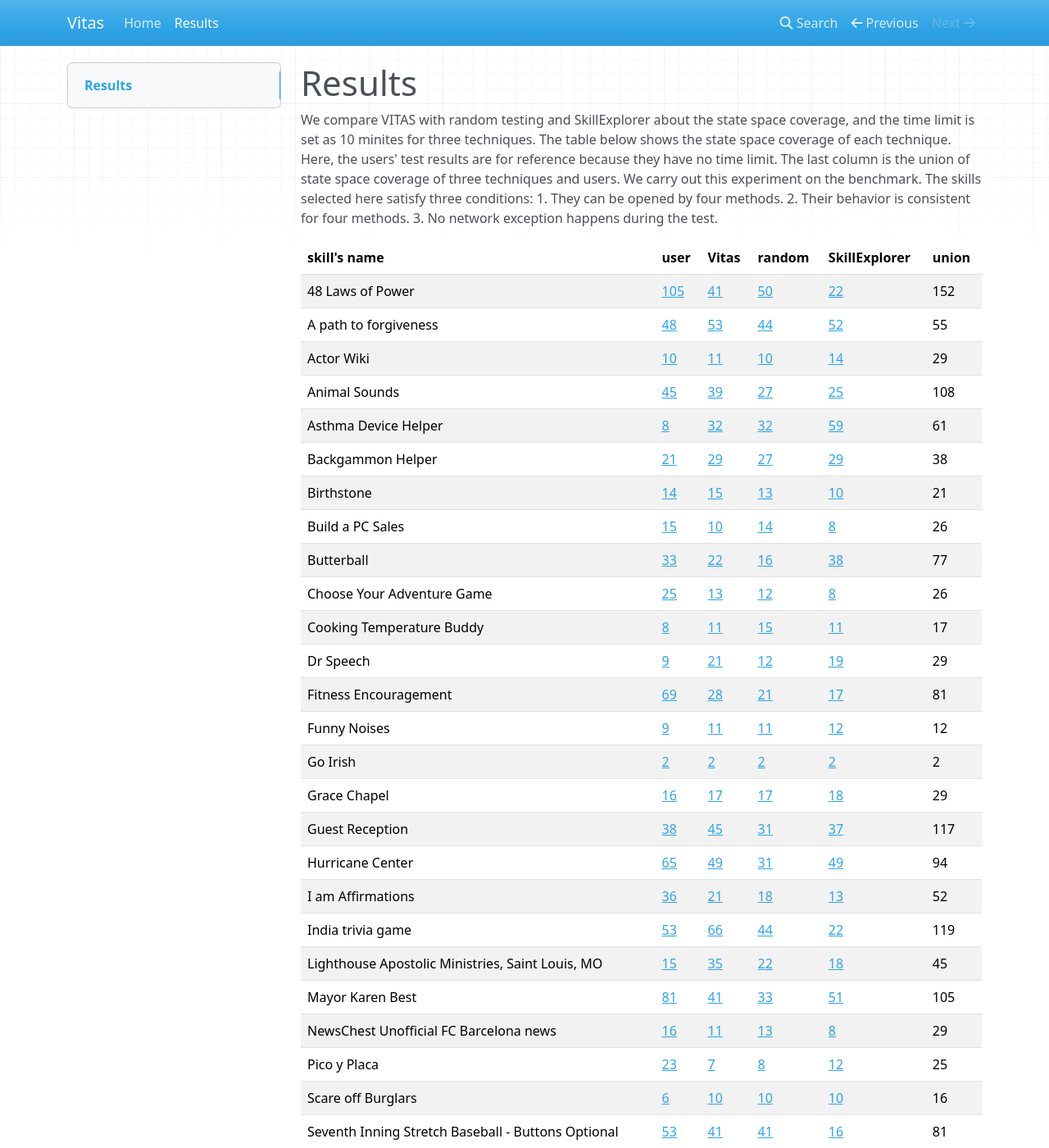
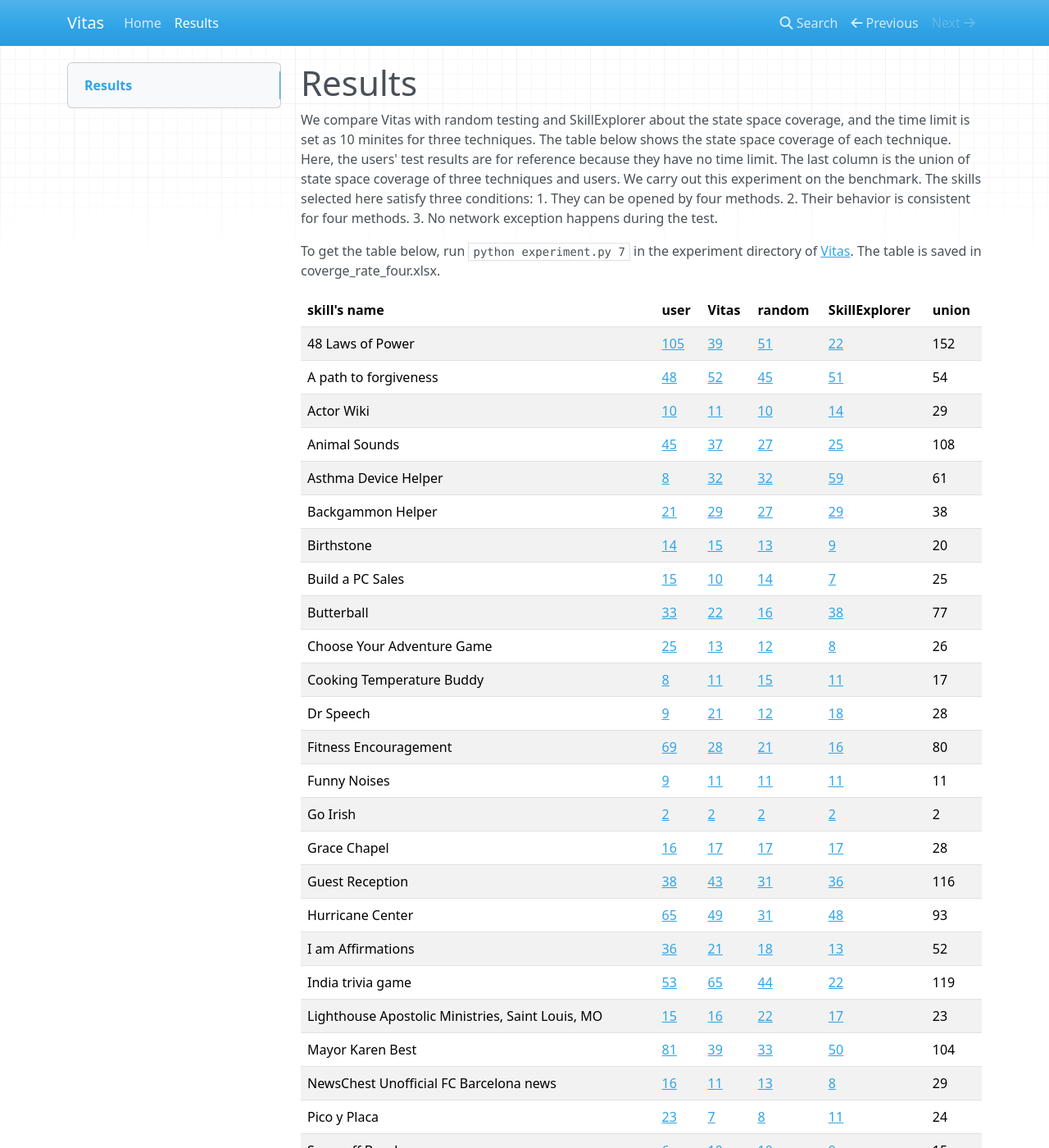
Before and after one commit to lswchina/web, an MkDocs documentation site: the page built from docs/result.md, in a window 1280 px wide and 1400 px high. Shown: the whole window at 82% size. Built offline with MkDocs 1.6.1, drawn with Linux system fonts in a browser that asks for light colours; nearby versions of some CDN libraries; some of the changed text lies outside the part shown.

Commit message:
add experiment

````diff
--- a/docs/comparison/Vitas/Lighthouse_Apostolic_Ministries_Saint_Louis_MO.txt
+++ b/docs/comparison/Vitas/Lighthouse_Apostolic_Ministries_Saint_Louis_MO.txt
@@ -30,7 +30,7 @@ Come visit us. Worship Services are Sunday Morning at 11  We hope you visit us s
 No
 Come back anytime by saying Alexa, open Lighthouse Apostolic Ministries of God Church. Thanks for stopping by, We hope to see you soon and have a blessed day.
 Help to hear more options
-<--skill exit-->Sorry I couldn't understand, but I may have a few recommendations. First , There's a skill called Hearing by Audio optics. You can say, try it. Or hear
+<--skill exit-->Sorry I couldn't understand, but I may have a few recommendations. First , There's a skill called Hearing by Audio optics. You can say, try it.
 
 round 3:
 Alexa open lighthouse apostolic ministries
--- a/docs/result.md
+++ b/docs/result.md
@@ -1,50 +1,52 @@
 # Results
 
-We compare VITAS with random testing and SkillExplorer about the state space coverage, and the time limit is set as 10 minites for three techniques. The table below shows the state space coverage of each technique. Here, the users' test results are for reference because they have no time limit. The last column is the union of state space coverage of three techniques and users. We carry out this experiment on the benchmark. The skills selected here satisfy three conditions: 1. They can be opened by four methods. 2. Their behavior is consistent for four methods. 3. No network exception happens during the test.
+We compare Vitas with random testing and SkillExplorer about the state space coverage, and the time limit is set as 10 minites for three techniques. The table below shows the state space coverage of each technique. Here, the users' test results are for reference because they have no time limit. The last column is the union of state space coverage of three techniques and users. We carry out this experiment on the benchmark. The skills selected here satisfy three conditions: 1. They can be opened by four methods. 2. Their behavior is consistent for four methods. 3. No network exception happens during the test.
+
+To get the table below, run ```python experiment.py 7``` in the experiment directory of [Vitas](tool/VITAS.zip). The table is saved in coverge_rate_four.xlsx.
 
 
 |skill's name|user|Vitas|random|SkillExplorer|union|
 |------|------|------|------|------|------|
-|48 Laws of Power|[105](comparison/user/48_Laws_of_Power.txt)|[41](comparison/Vitas/48_Laws_of_Power.txt)|[50](comparison/random/48_Laws_of_Power.txt)|[22](comparison/SkillExplorer/48 Laws of Power.zip)|152|
-|A path to forgiveness|[48](comparison/user/A_path_to_forgiveness.txt)|[53](comparison/Vitas/A_path_to_forgiveness.txt)|[44](comparison/random/A_path_to_forgiveness.txt)|[52](comparison/SkillExplorer/A path to forgiveness.zip)|55|
+|48 Laws of Power|[105](comparison/user/48_Laws_of_Power.txt)|[39](comparison/Vitas/48_Laws_of_Power.txt)|[51](comparison/random/48_Laws_of_Power.txt)|[22](comparison/SkillExplorer/48 Laws of Power.zip)|152|
+|A path to forgiveness|[48](comparison/user/A_path_to_forgiveness.txt)|[52](comparison/Vitas/A_path_to_forgiveness.txt)|[45](comparison/random/A_path_to_forgiveness.txt)|[51](comparison/SkillExplorer/A path to forgiveness.zip)|54|
 |Actor Wiki|[10](comparison/user/Actor_Wiki.txt)|[11](comparison/Vitas/Actor_Wiki.txt)|[10](comparison/random/Actor_Wiki.txt)|[14](comparison/SkillExplorer/Actor Wiki.zip)|29|
-|Animal Sounds|[45](comparison/user/Animal_Sounds.txt)|[39](comparison/Vitas/Animal_Sounds.txt)|[27](comparison/random/Animal_Sounds.txt)|[25](comparison/SkillExplorer/Animal Sounds.zip)|108|
+|Animal Sounds|[45](comparison/user/Animal_Sounds.txt)|[37](comparison/Vitas/Animal_Sounds.txt)|[27](comparison/random/Animal_Sounds.txt)|[25](comparison/SkillExplorer/Animal Sounds.zip)|108|
 |Asthma Device Helper|[8](comparison/user/Asthma_Device_Helper.txt)|[32](comparison/Vitas/Asthma_Device_Helper.txt)|[32](comparison/random/Asthma_Device_Helper.txt)|[59](comparison/SkillExplorer/Asthma Device Helper.zip)|61|
 |Backgammon Helper|[21](comparison/user/Backgammon_Helper.txt)|[29](comparison/Vitas/Backgammon_Helper.txt)|[27](comparison/random/Backgammon_Helper.txt)|[29](comparison/SkillExplorer/Backgammon Helper.zip)|38|
-|Birthstone|[14](comparison/user/Birthstone.txt)|[15](comparison/Vitas/Birthstone.txt)|[13](comparison/random/Birthstone.txt)|[10](comparison/SkillExplorer/Birthstone.zip)|21|
-|Build a PC Sales|[15](comparison/user/Build_a_PC_Sales.txt)|[10](comparison/Vitas/Build_a_PC_Sales.txt)|[14](comparison/random/Build_a_PC_Sales.txt)|[8](comparison/SkillExplorer/Build a PC Sales.zip)|26|
+|Birthstone|[14](comparison/user/Birthstone.txt)|[15](comparison/Vitas/Birthstone.txt)|[13](comparison/random/Birthstone.txt)|[9](comparison/SkillExplorer/Birthstone.zip)|20|
+|Build a PC Sales|[15](comparison/user/Build_a_PC_Sales.txt)|[10](comparison/Vitas/Build_a_PC_Sales.txt)|[14](comparison/random/Build_a_PC_Sales.txt)|[7](comparison/SkillExplorer/Build a PC Sales.zip)|25|
 |Butterball|[33](comparison/user/Butterball.txt)|[22](comparison/Vitas/Butterball.txt)|[16](comparison/random/Butterball.txt)|[38](comparison/SkillExplorer/Butterball.zip)|77|
 |Choose Your Adventure Game|[25](comparison/user/Choose_Your_Adventure_Game.txt)|[13](comparison/Vitas/Choose_Your_Adventure_Game.txt)|[12](comparison/random/Choose_Your_Adventure_Game.txt)|[8](comparison/SkillExplorer/Choose Your Adventure Game.zip)|26|
 |Cooking Temperature Buddy|[8](comparison/user/Cooking_Temperature_Buddy.txt)|[11](comparison/Vitas/Cooking_Temperature_Buddy.txt)|[15](comparison/random/Cooking_Temperature_Buddy.txt)|[11](comparison/SkillExplorer/Cooking Temperature Buddy.zip)|17|
-|Dr Speech|[9](comparison/user/Dr_Speech.txt)|[21](comparison/Vitas/Dr_Speech.txt)|[12](comparison/random/Dr_Speech.txt)|[19](comparison/SkillExplorer/Dr Speech.zip)|29|
-|Fitness Encouragement|[69](comparison/user/Fitness_Encouragement.txt)|[28](comparison/Vitas/Fitness_Encouragement.txt)|[21](comparison/random/Fitness_Encouragement.txt)|[17](comparison/SkillExplorer/Fitness Encouragement.zip)|81|
-|Funny Noises|[9](comparison/user/Funny_Noises.txt)|[11](comparison/Vitas/Funny_Noises.txt)|[11](comparison/random/Funny_Noises.txt)|[12](comparison/SkillExplorer/Funny Noises.zip)|12|
+|Dr Speech|[9](comparison/user/Dr_Speech.txt)|[21](comparison/Vitas/Dr_Speech.txt)|[12](comparison/random/Dr_Speech.txt)|[18](comparison/SkillExplorer/Dr Speech.zip)|28|
+|Fitness Encouragement|[69](comparison/user/Fitness_Encouragement.txt)|[28](comparison/Vitas/Fitness_Encouragement.txt)|[21](comparison/random/Fitness_Encouragement.txt)|[16](comparison/SkillExplorer/Fitness Encouragement.zip)|80|
+|Funny Noises|[9](comparison/user/Funny_Noises.txt)|[11](comparison/Vitas/Funny_Noises.txt)|[11](comparison/random/Funny_Noises.txt)|[11](comparison/SkillExplorer/Funny Noises.zip)|11|
 |Go Irish|[2](comparison/user/Go_Irish.txt)|[2](comparison/Vitas/Go_Irish.txt)|[2](comparison/random/Go_Irish.txt)|[2](comparison/SkillExplorer/Go Irish.zip)|2|
-|Grace Chapel|[16](comparison/user/Grace_Chapel.txt)|[17](comparison/Vitas/Grace_Chapel.txt)|[17](comparison/random/Grace_Chapel.txt)|[18](comparison/SkillExplorer/Grace Chapel.zip)|29|
-|Guest Reception|[38](comparison/user/Guest_Reception.txt)|[45](comparison/Vitas/Guest_Reception.txt)|[31](comparison/random/Guest_Reception.txt)|[37](comparison/SkillExplorer/Guest Reception.zip)|117|
-|Hurricane Center|[65](comparison/user/Hurricane_Center.txt)|[49](comparison/Vitas/Hurricane_Center.txt)|[31](comparison/random/Hurricane_Center.txt)|[49](comparison/SkillExplorer/Hurricane Center.zip)|94|
+|Grace Chapel|[16](comparison/user/Grace_Chapel.txt)|[17](comparison/Vitas/Grace_Chapel.txt)|[17](comparison/random/Grace_Chapel.txt)|[17](comparison/SkillExplorer/Grace Chapel.zip)|28|
+|Guest Reception|[38](comparison/user/Guest_Reception.txt)|[43](comparison/Vitas/Guest_Reception.txt)|[31](comparison/random/Guest_Reception.txt)|[36](comparison/SkillExplorer/Guest Reception.zip)|116|
+|Hurricane Center|[65](comparison/user/Hurricane_Center.txt)|[49](comparison/Vitas/Hurricane_Center.txt)|[31](comparison/random/Hurricane_Center.txt)|[48](comparison/SkillExplorer/Hurricane Center.zip)|93|
 |I am Affirmations|[36](comparison/user/I_am_Affirmations.txt)|[21](comparison/Vitas/I_am_Affirmations.txt)|[18](comparison/random/I_am_Affirmations.txt)|[13](comparison/SkillExplorer/I am Affirmations.zip)|52|
-|India trivia game|[53](comparison/user/India_trivia_game.txt)|[66](comparison/Vitas/India_trivia_game.txt)|[44](comparison/random/India_trivia_game.txt)|[22](comparison/SkillExplorer/India trivia game.zip)|119|
-|Lighthouse Apostolic Ministries, Saint Louis, MO|[15](comparison/user/Lighthouse_Apostolic_Ministries_Saint_Louis_MO.txt)|[35](comparison/Vitas/Lighthouse_Apostolic_Ministries_Saint_Louis_MO.txt)|[22](comparison/random/Lighthouse_Apostolic_Ministries_Saint_Louis_MO.txt)|[18](comparison/SkillExplorer/Lighthouse Apostolic Ministries, Saint Louis, MO.zip)|45|
-|Mayor Karen Best|[81](comparison/user/Mayor_Karen_Best.txt)|[41](comparison/Vitas/Mayor_Karen_Best.txt)|[33](comparison/random/Mayor_Karen_Best.txt)|[51](comparison/SkillExplorer/Mayor Karen Best.zip)|105|
+|India trivia game|[53](comparison/user/India_trivia_game.txt)|[65](comparison/Vitas/India_trivia_game.txt)|[44](comparison/random/India_trivia_game.txt)|[22](comparison/SkillExplorer/India trivia game.zip)|119|
+|Lighthouse Apostolic Ministries, Saint Louis, MO|[15](comparison/user/Lighthouse_Apostolic_Ministries_Saint_Louis_MO.txt)|[16](comparison/Vitas/Lighthouse_Apostolic_Ministries_Saint_Louis_MO.txt)|[22](comparison/random/Lighthouse_Apostolic_Ministries_Saint_Louis_MO.txt)|[17](comparison/SkillExplorer/Lighthouse Apostolic Ministries, Saint Louis, MO.zip)|23|
+|Mayor Karen Best|[81](comparison/user/Mayor_Karen_Best.txt)|[39](comparison/Vitas/Mayor_Karen_Best.txt)|[33](comparison/random/Mayor_Karen_Best.txt)|[50](comparison/SkillExplorer/Mayor Karen Best.zip)|104|
 |NewsChest  Unofficial FC Barcelona news|[16](comparison/user/NewsChest_Unofficial_FC_Barcelona_news.txt)|[11](comparison/Vitas/NewsChest_Unofficial_FC_Barcelona_news.txt)|[13](comparison/random/NewsChest_Unofficial_FC_Barcelona_news.txt)|[8](comparison/SkillExplorer/NewsChest  Unofficial FC Barcelona news.zip)|29|
-|Pico y Placa|[23](comparison/user/Pico_y_Placa.txt)|[7](comparison/Vitas/Pico_y_Placa.txt)|[8](comparison/random/Pico_y_Placa.txt)|[12](comparison/SkillExplorer/Pico y Placa.zip)|25|
-|Scare off Burglars|[6](comparison/user/Scare_off_Burglars.txt)|[10](comparison/Vitas/Scare_off_Burglars.txt)|[10](comparison/random/Scare_off_Burglars.txt)|[10](comparison/SkillExplorer/Scare off Burglars.zip)|16|
-|Seventh Inning Stretch Baseball - Buttons Optional|[53](comparison/user/Seventh_Inning_Stretch_Baseball_Buttons_Optional.txt)|[41](comparison/Vitas/Seventh_Inning_Stretch_Baseball_Buttons_Optional.txt)|[41](comparison/random/Seventh_Inning_Stretch_Baseball_Buttons_Optional.txt)|[16](comparison/SkillExplorer/Seventh Inning Stretch Baseball - Buttons Optional.zip)|81|
-|Soccer Scores|[6](comparison/user/Soccer_Scores.txt)|[9](comparison/Vitas/Soccer_Scores.txt)|[6](comparison/random/Soccer_Scores.txt)|[4](comparison/SkillExplorer/Soccer Scores.zip)|13|
-|Song Quiz|[59](comparison/user/Song_Quiz.txt)|[33](comparison/Vitas/Song_Quiz.txt)|[17](comparison/random/Song_Quiz.txt)|[16](comparison/SkillExplorer/Song Quiz.zip)|89|
-|Stanley s journey|[57](comparison/user/Stanley_s_journey.txt)|[40](comparison/Vitas/Stanley_s_journey.txt)|[32](comparison/random/Stanley_s_journey.txt)|[54](comparison/SkillExplorer/Stanley s journey.zip)|66|
-|Stock Info|[17](comparison/user/Stock_Info.txt)|[20](comparison/Vitas/Stock_Info.txt)|[21](comparison/random/Stock_Info.txt)|[14](comparison/SkillExplorer/Stock Info.zip)|50|
+|Pico y Placa|[23](comparison/user/Pico_y_Placa.txt)|[7](comparison/Vitas/Pico_y_Placa.txt)|[8](comparison/random/Pico_y_Placa.txt)|[11](comparison/SkillExplorer/Pico y Placa.zip)|24|
+|Scare off Burglars|[6](comparison/user/Scare_off_Burglars.txt)|[10](comparison/Vitas/Scare_off_Burglars.txt)|[10](comparison/random/Scare_off_Burglars.txt)|[9](comparison/SkillExplorer/Scare off Burglars.zip)|15|
+|Seventh Inning Stretch Baseball - Buttons Optional|[53](comparison/user/Seventh_Inning_Stretch_Baseball_Buttons_Optional.txt)|[40](comparison/Vitas/Seventh_Inning_Stretch_Baseball_Buttons_Optional.txt)|[41](comparison/random/Seventh_Inning_Stretch_Baseball_Buttons_Optional.txt)|[15](comparison/SkillExplorer/Seventh Inning Stretch Baseball - Buttons Optional.zip)|80|
+|Soccer Scores|[6](comparison/user/Soccer_Scores.txt)|[9](comparison/Vitas/Soccer_Scores.txt)|[6](comparison/random/Soccer_Scores.txt)|[3](comparison/SkillExplorer/Soccer Scores.zip)|12|
+|Song Quiz|[59](comparison/user/Song_Quiz.txt)|[33](comparison/Vitas/Song_Quiz.txt)|[17](comparison/random/Song_Quiz.txt)|[15](comparison/SkillExplorer/Song Quiz.zip)|89|
+|Stanley s journey|[57](comparison/user/Stanley_s_journey.txt)|[40](comparison/Vitas/Stanley_s_journey.txt)|[32](comparison/random/Stanley_s_journey.txt)|[53](comparison/SkillExplorer/Stanley s journey.zip)|65|
+|Stock Info|[17](comparison/user/Stock_Info.txt)|[19](comparison/Vitas/Stock_Info.txt)|[21](comparison/random/Stock_Info.txt)|[13](comparison/SkillExplorer/Stock Info.zip)|49|
 |Super Tech Support|[10](comparison/user/Super_Tech_Support.txt)|[19](comparison/Vitas/Super_Tech_Support.txt)|[16](comparison/random/Super_Tech_Support.txt)|[19](comparison/SkillExplorer/Super Tech Support.zip)|19|
-|Ten Pin Bowling|[97](comparison/user/Ten_Pin_Bowling.txt)|[51](comparison/Vitas/Ten_Pin_Bowling.txt)|[45](comparison/random/Ten_Pin_Bowling.txt)|[43](comparison/SkillExplorer/Ten Pin Bowling.zip)|146|
-|The Answer Chicago|[2](comparison/user/The_Answer_Chicago.txt)|[2](comparison/Vitas/The_Answer_Chicago.txt)|[2](comparison/random/The_Answer_Chicago.txt)|[2](comparison/SkillExplorer/The Answer Chicago.zip)|5|
-|The Crying Baby|[45](comparison/user/The_Crying_Baby.txt)|[41](comparison/Vitas/The_Crying_Baby.txt)|[40](comparison/random/The_Crying_Baby.txt)|[39](comparison/SkillExplorer/The Crying Baby.zip)|111|
-|The Rock of Northeast Arkansas|[15](comparison/user/The_Rock_of_Northeast_Arkansas.txt)|[19](comparison/Vitas/The_Rock_of_Northeast_Arkansas.txt)|[22](comparison/random/The_Rock_of_Northeast_Arkansas.txt)|[19](comparison/SkillExplorer/The Rock of Northeast Arkansas.zip)|26|
-|Toe Tac Tic|[13](comparison/user/Toe_Tac_Tic.txt)|[13](comparison/Vitas/Toe_Tac_Tic.txt)|[13](comparison/random/Toe_Tac_Tic.txt)|[24](comparison/SkillExplorer/Toe Tac Tic.zip)|26|
-|Travel Dates|[3](comparison/user/Travel_Dates.txt)|[4](comparison/Vitas/Travel_Dates.txt)|[5](comparison/random/Travel_Dates.txt)|[6](comparison/SkillExplorer/Travel Dates.zip)|9|
-|Treasure Words|[41](comparison/user/Treasure_Words.txt)|[19](comparison/Vitas/Treasure_Words.txt)|[24](comparison/random/Treasure_Words.txt)|[18](comparison/SkillExplorer/Treasure Words.zip)|62|
+|Ten Pin Bowling|[97](comparison/user/Ten_Pin_Bowling.txt)|[49](comparison/Vitas/Ten_Pin_Bowling.txt)|[45](comparison/random/Ten_Pin_Bowling.txt)|[43](comparison/SkillExplorer/Ten Pin Bowling.zip)|146|
+|The Answer Chicago|[2](comparison/user/The_Answer_Chicago.txt)|[2](comparison/Vitas/The_Answer_Chicago.txt)|[2](comparison/random/The_Answer_Chicago.txt)|[1](comparison/SkillExplorer/The Answer Chicago.zip)|4|
+|The Crying Baby|[45](comparison/user/The_Crying_Baby.txt)|[39](comparison/Vitas/The_Crying_Baby.txt)|[40](comparison/random/The_Crying_Baby.txt)|[38](comparison/SkillExplorer/The Crying Baby.zip)|110|
+|The Rock of Northeast Arkansas|[15](comparison/user/The_Rock_of_Northeast_Arkansas.txt)|[19](comparison/Vitas/The_Rock_of_Northeast_Arkansas.txt)|[22](comparison/random/The_Rock_of_Northeast_Arkansas.txt)|[18](comparison/SkillExplorer/The Rock of Northeast Arkansas.zip)|25|
+|Toe Tac Tic|[13](comparison/user/Toe_Tac_Tic.txt)|[13](comparison/Vitas/Toe_Tac_Tic.txt)|[13](comparison/random/Toe_Tac_Tic.txt)|[23](comparison/SkillExplorer/Toe Tac Tic.zip)|25|
+|Travel Dates|[3](comparison/user/Travel_Dates.txt)|[4](comparison/Vitas/Travel_Dates.txt)|[5](comparison/random/Travel_Dates.txt)|[5](comparison/SkillExplorer/Travel Dates.zip)|8|
+|Treasure Words|[41](comparison/user/Treasure_Words.txt)|[19](comparison/Vitas/Treasure_Words.txt)|[24](comparison/random/Treasure_Words.txt)|[17](comparison/SkillExplorer/Treasure Words.zip)|61|
 |Unofficial Simpson s Quote Finder|[8](comparison/user/Unofficial_Simpson_s_Quote_Finder.txt)|[9](comparison/Vitas/Unofficial_Simpson_s_Quote_Finder.txt)|[9](comparison/random/Unofficial_Simpson_s_Quote_Finder.txt)|[8](comparison/SkillExplorer/Unofficial Simpson s Quote Finder.zip)|9|
 |Vivitar Home Cameras|[1](comparison/user/Vivitar_Home_Cameras.txt)|[1](comparison/Vitas/Vivitar_Home_Cameras.txt)|[1](comparison/random/Vivitar_Home_Cameras.txt)|[1](comparison/SkillExplorer/Vivitar Home Cameras.zip)|1|
-|World Languages|[61](comparison/user/World_Languages.txt)|[74](comparison/Vitas/World_Languages.txt)|[49](comparison/random/World_Languages.txt)|[17](comparison/SkillExplorer/World Languages.zip)|133|
-|Yoga Teacher|[39](comparison/user/Yoga_Teacher.txt)|[31](comparison/Vitas/Yoga_Teacher.txt)|[14](comparison/random/Yoga_Teacher.txt)|[11](comparison/SkillExplorer/Yoga Teacher.zip)|49|
-|cook perfect eggs|[63](comparison/user/cook_perfect_eggs.txt)|[39](comparison/Vitas/cook_perfect_eggs.txt)|[31](comparison/random/cook_perfect_eggs.txt)|[62](comparison/SkillExplorer/cook perfect eggs.zip)|89|
+|World Languages|[61](comparison/user/World_Languages.txt)|[73](comparison/Vitas/World_Languages.txt)|[49](comparison/random/World_Languages.txt)|[17](comparison/SkillExplorer/World Languages.zip)|133|
+|Yoga Teacher|[39](comparison/user/Yoga_Teacher.txt)|[30](comparison/Vitas/Yoga_Teacher.txt)|[14](comparison/random/Yoga_Teacher.txt)|[10](comparison/SkillExplorer/Yoga Teacher.zip)|48|
+|cook perfect eggs|[63](comparison/user/cook_perfect_eggs.txt)|[39](comparison/Vitas/cook_perfect_eggs.txt)|[31](comparison/random/cook_perfect_eggs.txt)|[61](comparison/SkillExplorer/cook perfect eggs.zip)|88|
````
Also changed, not shown: docs/index.md (+3 -3 lines), site/comparison/Vitas/Lighthouse_Apostolic_Ministries_Saint_Louis_MO.txt, site/index.html, site/result/index.html, site/search/search_index.json, site/sitemap.xml, 1 other file.
